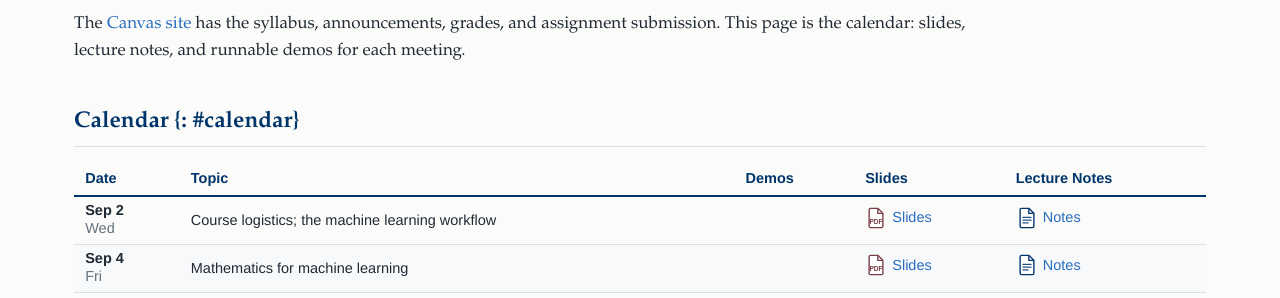
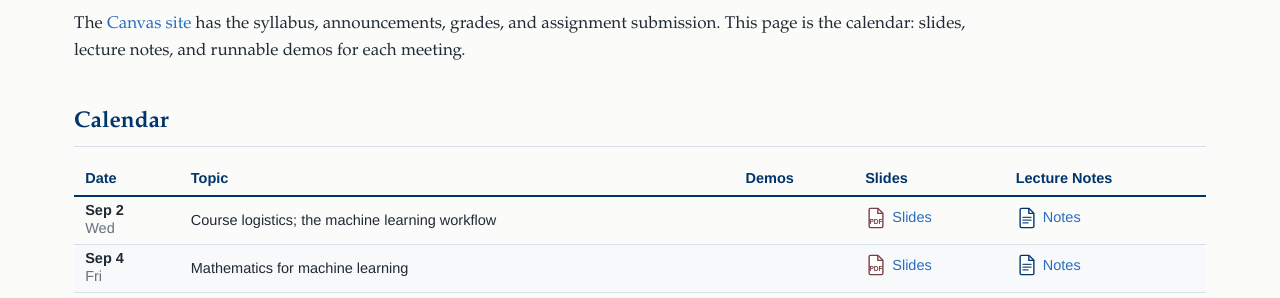
Before and after one commit to ZhuoranYang/sds265-fall26, a Jekyll site: the page built from index.md, in a window 1280 px wide and 900 px high, scrolled down 905 px. Shown: the part 149-447 px from the top of the window. Built offline with Jekyll 4.4.1, drawn with Linux system fonts in a browser that asks for light colours.

Commit message:
Fix the Calendar anchor on the live site

```diff
--- a/index.md
+++ b/index.md
@@ -44,7 +44,7 @@ The [Canvas site]({{ site.canvas_url }}) has the syllabus, announcements,
 grades, and assignment submission. This page is the calendar: slides, lecture
 notes, and runnable demos for each meeting.
 
-## Calendar {: #calendar}
+<h2 id="calendar">Calendar</h2>
 
 <div class="calendar-wrap">
 <table class="calendar">
```
